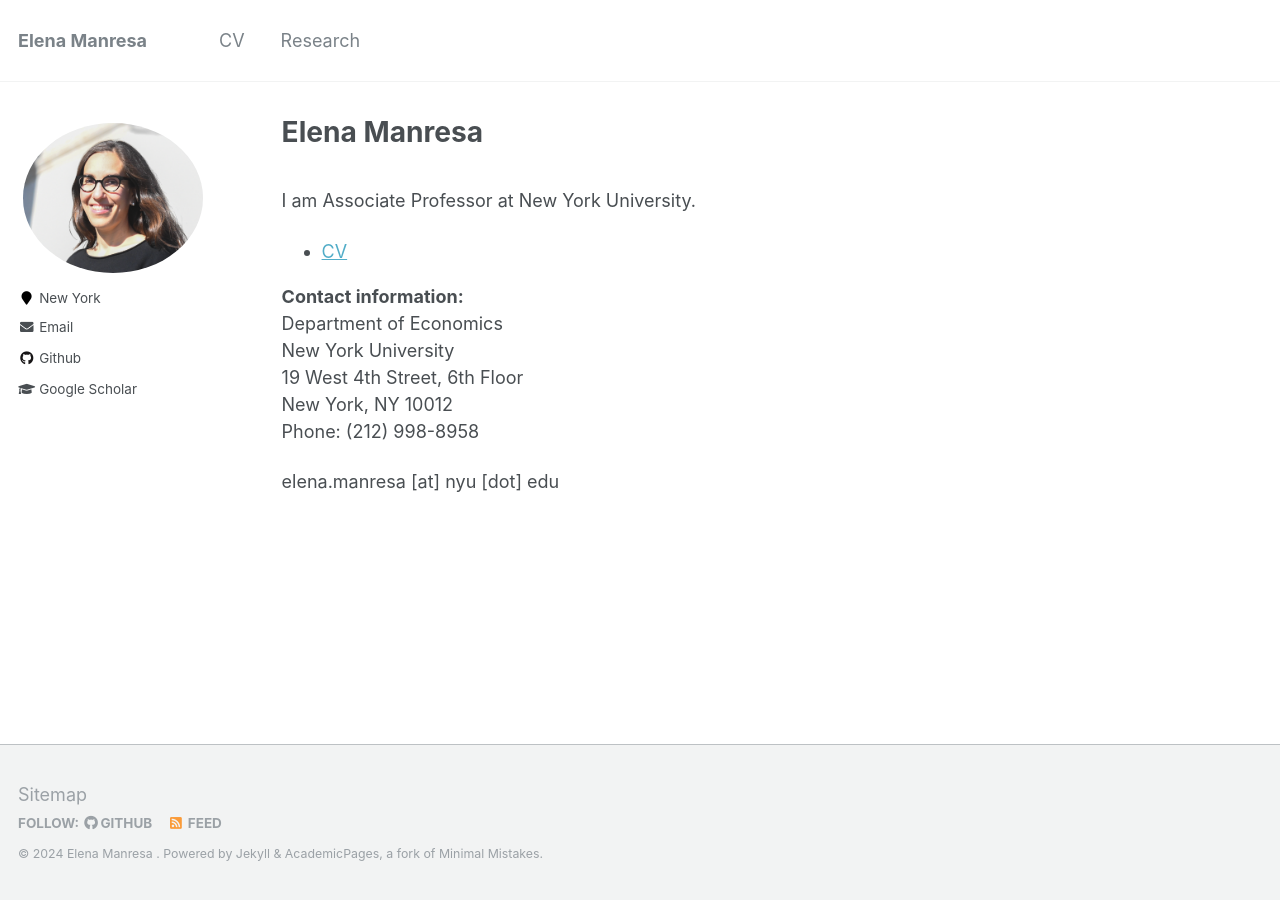
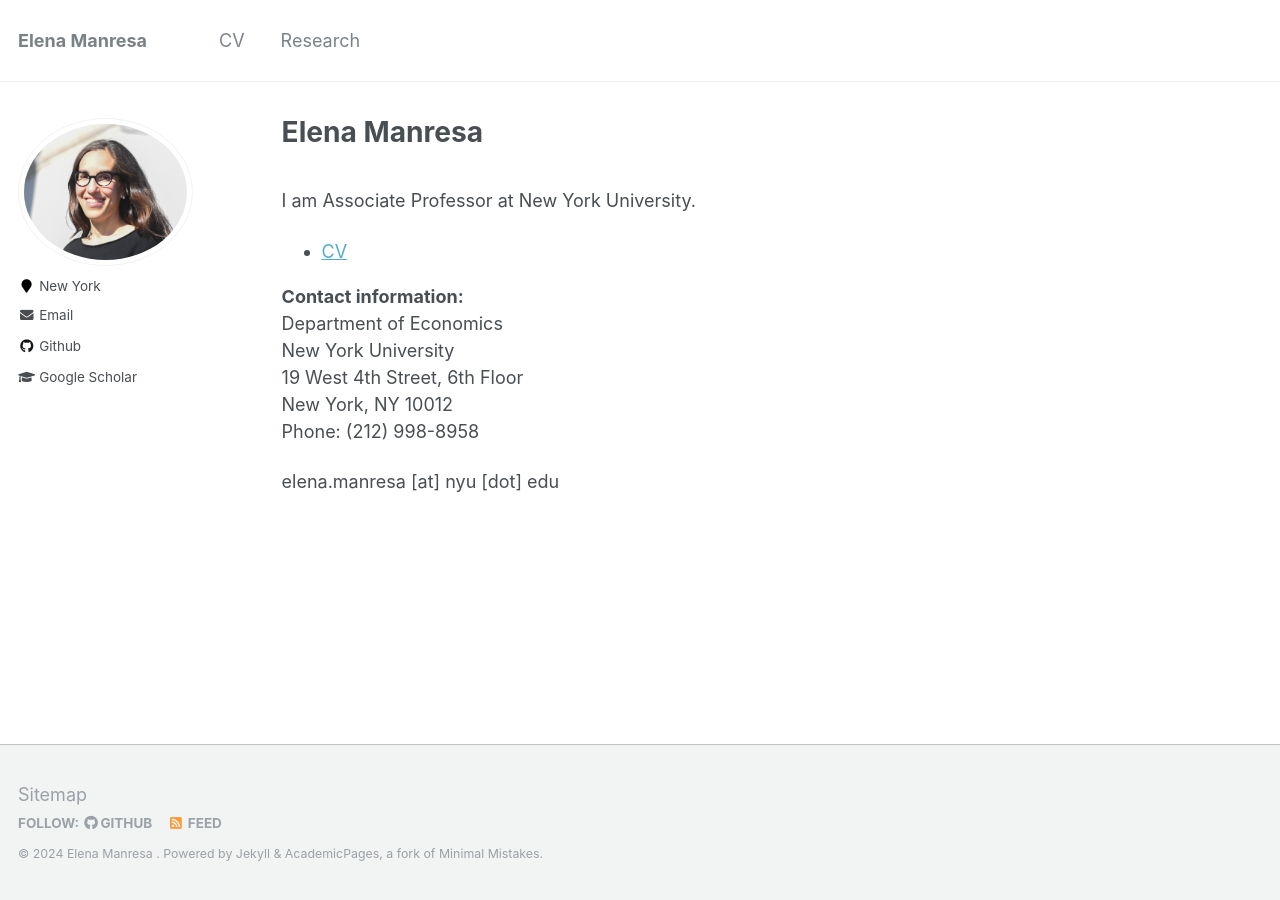
Before and after one commit to elenamanresa/elenamanresa.github.io, a Jekyll site: the page built from _pages/about.md, in a window 1280 px wide. Built offline with Jekyll 4.4.1, drawn with Linux system fonts in a browser that asks for light colours.

Commit message:
Update _sidebar.scss to default img

```diff
--- a/_sass/_sidebar.scss
+++ b/_sass/_sidebar.scss
@@ -72,23 +72,23 @@
 .author__avatar {
   display: table-cell;
   vertical-align: top;
-  width: 50px;
+  width: 36px;
   // set width only, for non-square avatars
-  height: 70px;
+  // height: 36px;
 
   @include breakpoint($large) {
-    display: inline-block;
+    display: block;
     width: auto;
     height: auto;
   }
 
   img {
-    max-width: 200px;
+    max-width: 175px;
     border-radius: 50%;
 
     @include breakpoint($large) {
       padding: 5px;
-      border: 0px solid $border-color;
+      border: 1px solid $border-color;
     }
   }
 }
```
